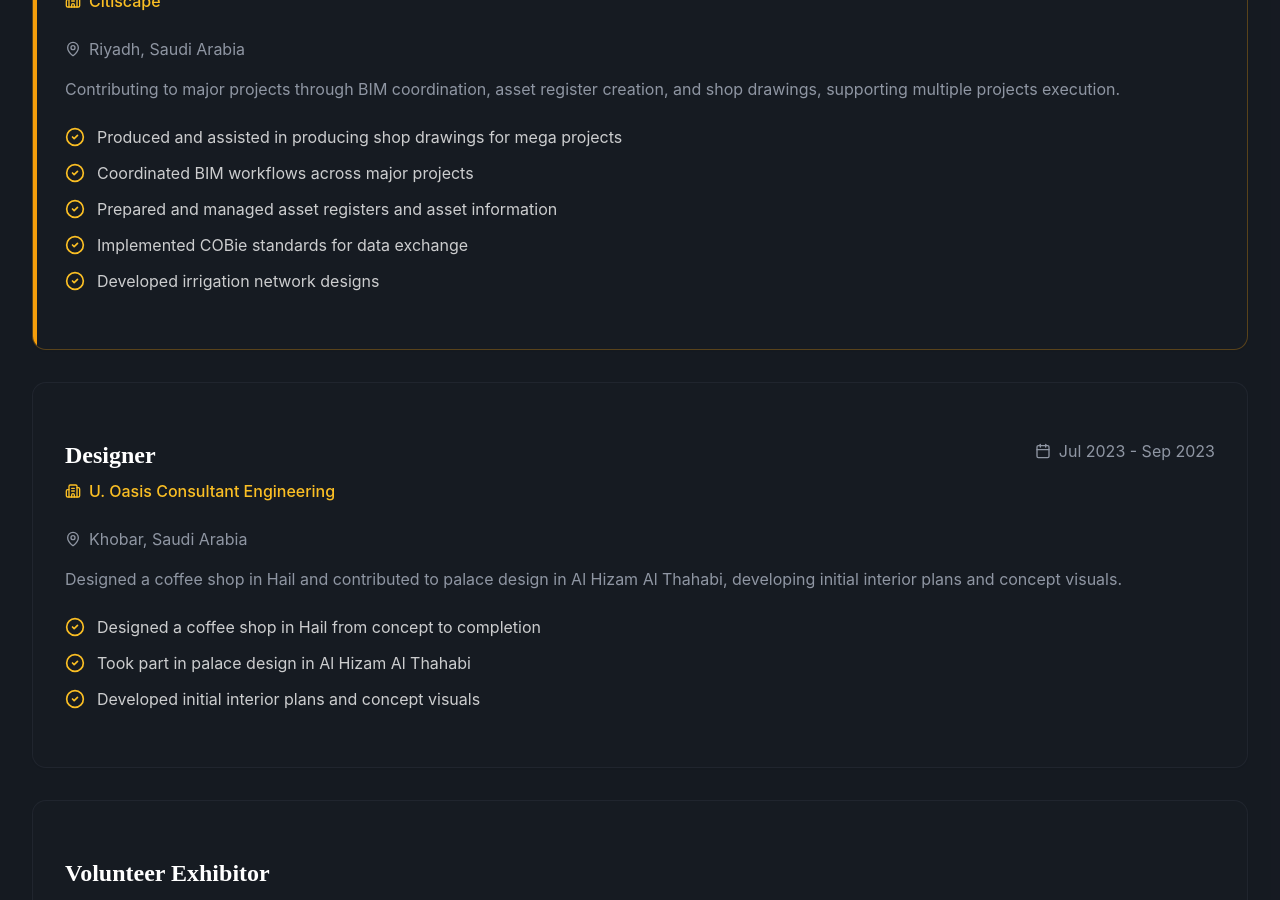
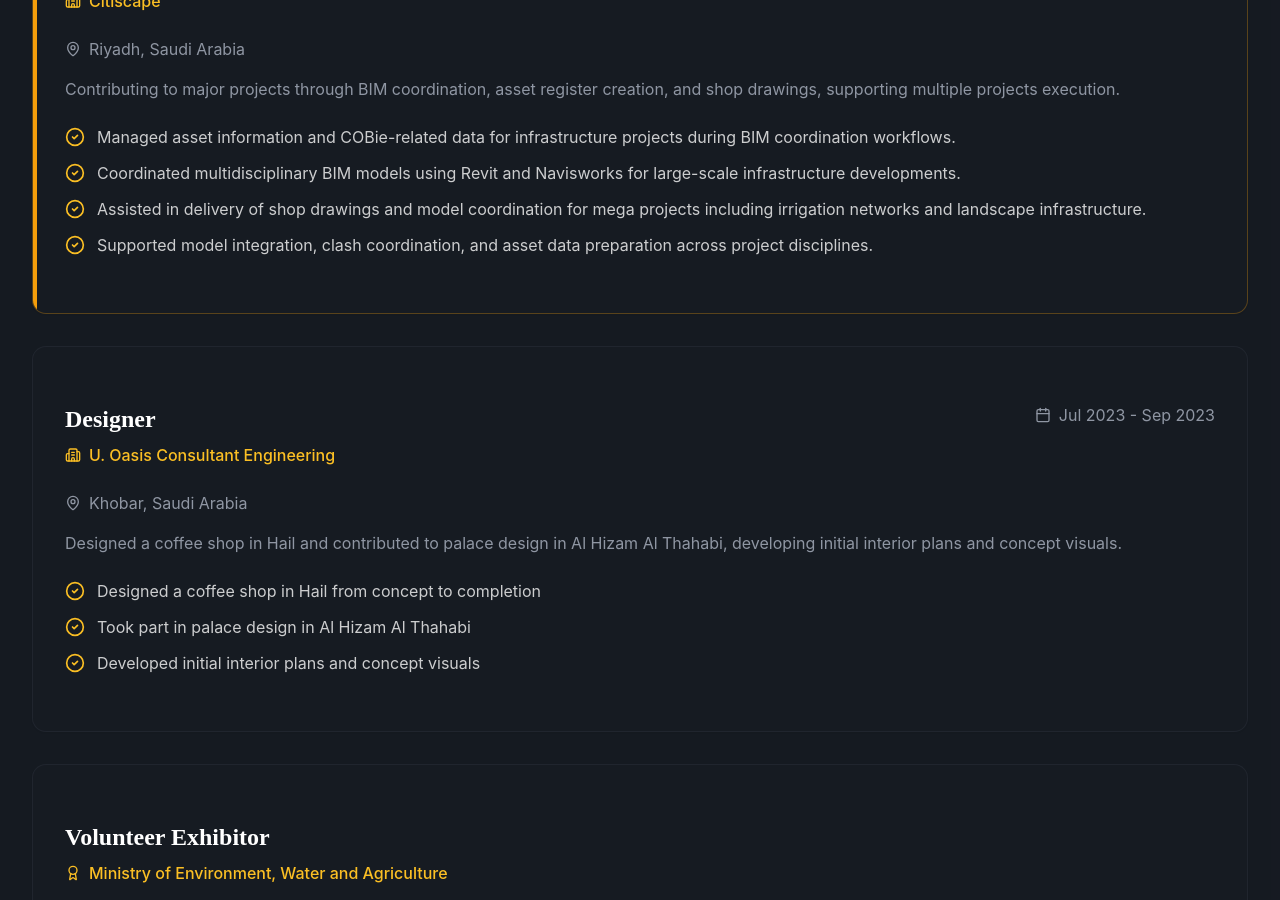
Before and after one commit to xSahal/portfolio-website, a React (Vite) app: page / in a window 1280 px wide. Shown: the part 2100-3000 px from the top of the page. Built offline with nearby package versions, Linux system fonts and the light colour scheme.

Commit message:
Update Citiscape role bullets with infrastructure/BIM details

```diff
--- a/src/App.tsx
+++ b/src/App.tsx
@@ -326,11 +326,10 @@ function App() {
                   </p>
                   <ul className="space-y-3">
                     {[
-                      'Produced and assisted in producing shop drawings for mega projects',
-                      'Coordinated BIM workflows across major projects',
-                      'Prepared and managed asset registers and asset information',
-                      'Implemented COBie standards for data exchange',
-                      'Developed irrigation network designs'
+                      'Managed asset information and COBie-related data for infrastructure projects during BIM coordination workflows.',
+                      'Coordinated multidisciplinary BIM models using Revit and Navisworks for large-scale infrastructure developments.',
+                      'Assisted in delivery of shop drawings and model coordination for mega projects including irrigation networks and landscape infrastructure.',
+                      'Supported model integration, clash coordination, and asset data preparation across project disciplines.'
                     ].map((item, index) => (
                       <li key={index} className="flex items-start gap-3">
                         <CheckCircle2 className="w-5 h-5 text-amber-400 flex-shrink-0 mt-0.5" />
```
